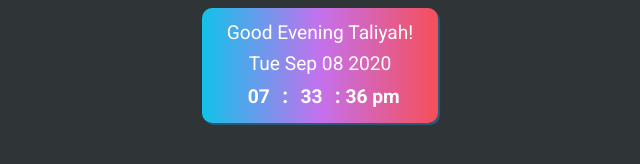
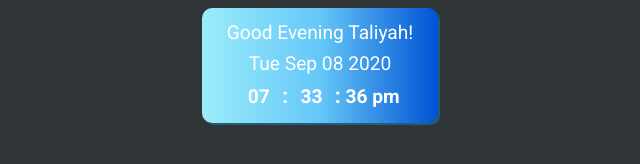
Before and after one commit to taliyahmonae/tg-notion, a plain HTML site: page index.html in a window 1280 px wide. Shown: the whole page, without its empty margins (320-960 px from the left). Drawn offline with Linux system fonts and the light colour scheme.

Commit message:
Update index.html

```diff
--- a/index.html
+++ b/index.html
@@ -38,7 +38,7 @@ h1 {
 .card {
     padding: 10px 25px 10px 25px;
     border-radius: 10px;
-    background: linear-gradient(to right, #12c2e9, #c471ed, #f64f59);
+    background: linear-gradient(to right, #9cecfb, #65c7f7, #0052d4);
     color: #fff;
     display: inline-block;
     box-shadow: 2px 2px 1px 0px #295C7B;
```
